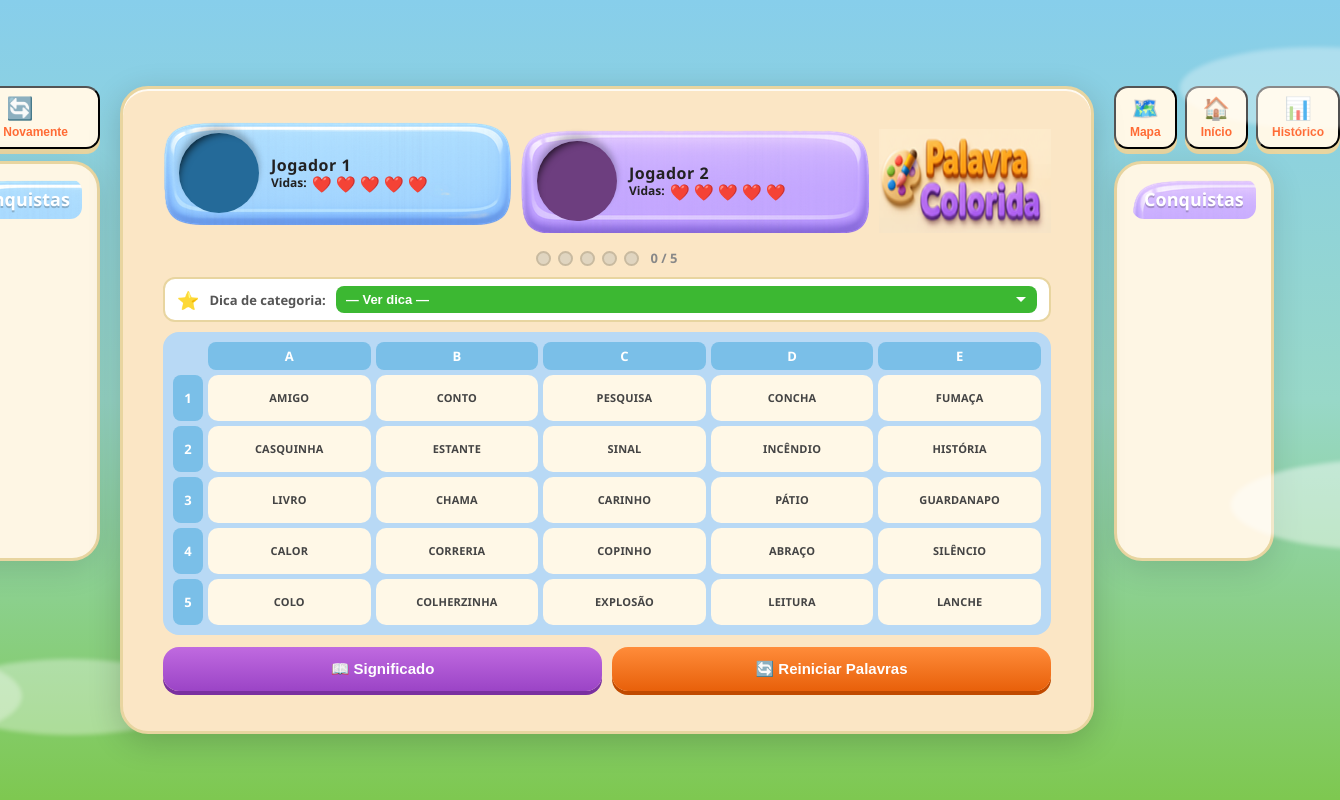
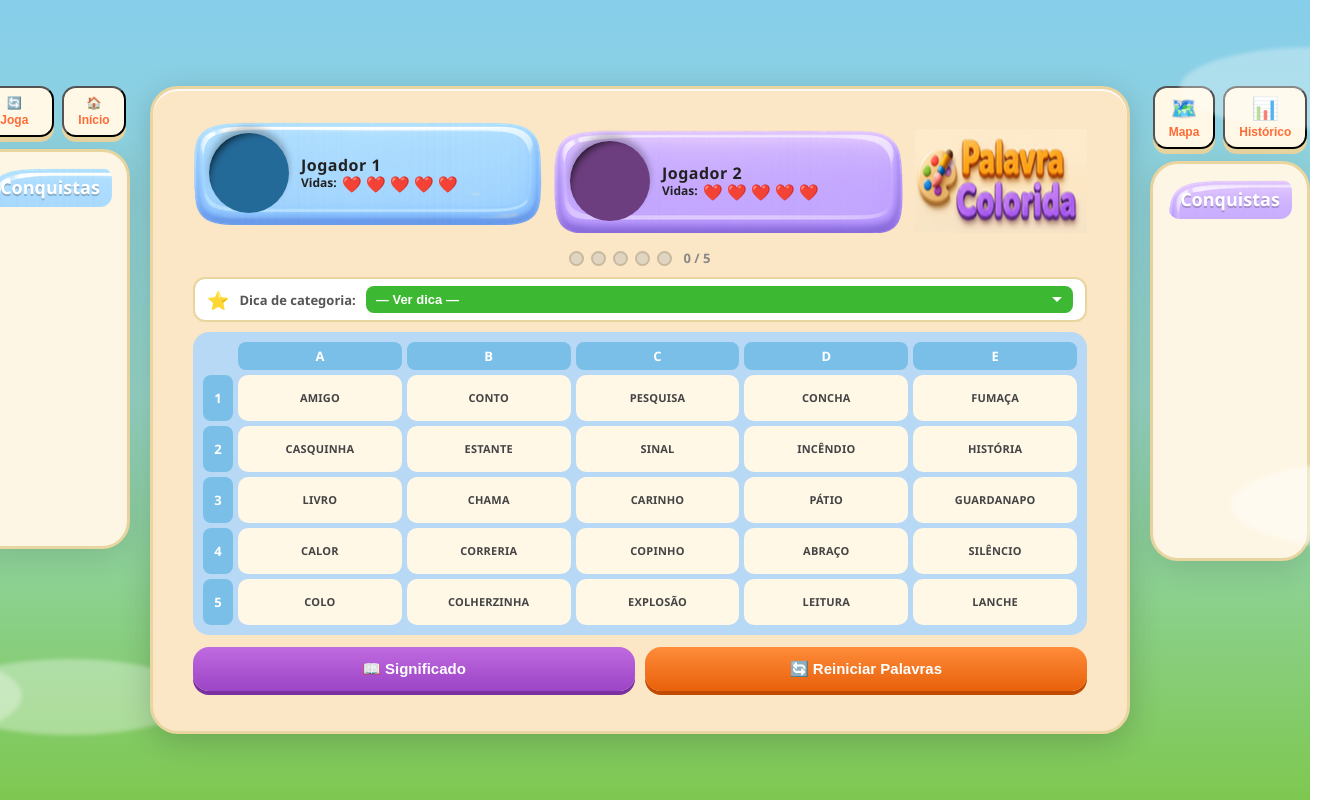
Before and after one commit to profjairsena-lang/neurojogos, a website: page public/jgplay.html in a window 1280 px wide. Shown: the whole page, 1340 px wide, since content can reach past the window. Drawn offline with Linux system fonts and the light colour scheme.

Commit message:
atualizar commit

```diff
--- a/public/jgplay.html
+++ b/public/jgplay.html
@@ -18,11 +18,15 @@
           gap: 12px;
           margin-top: 20px;
         "
-      >
-        <button class="hbtn" onclick="playAgain()" style="width: 100%">
-          <span style="font-size: 22px">🔄</span><span>Joga Novamente</span>
+      >        <div style="display: flex; gap: 8px; justify-content: center">
+
+        <button class="hbtn" onclick="playAgain()" style="width: 50%">
+          <span style="font-size: 12px">🔄</span><span>Joga</span>
         </button>
-
+        <button class="hbtn" onclick="exitGame()" style="width: 50%>
+          <span style="font-size: 22px">🏠</span><span>Início</span>
+        </button>
+</div>
         <!-- SIDEBAR JOGADOR 1 -->
         <div
           class="player-sidebar sidebar-left"
@@ -117,9 +121,7 @@
           <button class="hbtn" onclick="location.href = 'mapa.html'">
             <span style="font-size: 22px">🗺️</span><span>Mapa</span>
           </button>
-          <button class="hbtn" onclick="exitGame()">
-            <span style="font-size: 22px">🏠</span><span>Início</span>
-          </button>
+
           <button class="hbtn" onclick="openHist()">
             <span style="font-size: 22px">📊</span><span>Histórico</span>
           </button>
--- a/public/style2.css
+++ b/public/style2.css
@@ -6,18 +6,26 @@
 body {
   font-family: "Baloo 2", "Poppins", sans-serif;
   background: linear-gradient(180deg, #87ceeb 0%, #98d8c8 50%, #7ec850 100%);
-  min-height: 100vh;
+
+  /* 🛠️ SOLUÇÃO 1: Usa a altura dinâmica moderna para mobile */
+  min-height: 100dvh;
+
   display: flex;
   align-items: center;
   justify-content: center;
   padding: 20px;
+  box-sizing: border-box; /* Garante que o padding não aumente o tamanho do body */
 }
 
 /* 🎮 GAME SCREEN */
 #game-screen {
   background: #fbe6c5;
   border-radius: 28px;
-  width: 980px;
+
+  /* 🛠️ SOLUÇÃO 2: Torna o container responsivo */
+  width: 100%;
+  max-width: 980px;
+
   margin-top: 20px;
   padding: 40px;
   box-shadow:
@@ -26,6 +34,7 @@ body {
   border: 3px solid #e8d5a0;
   position: relative;
   z-index: 2;
+  box-sizing: border-box; /* Evita que o padding de 40px estoure o tamanho */
 }
 .score {
   display: flex;
```
Also changed, not shown: 1 other file.
